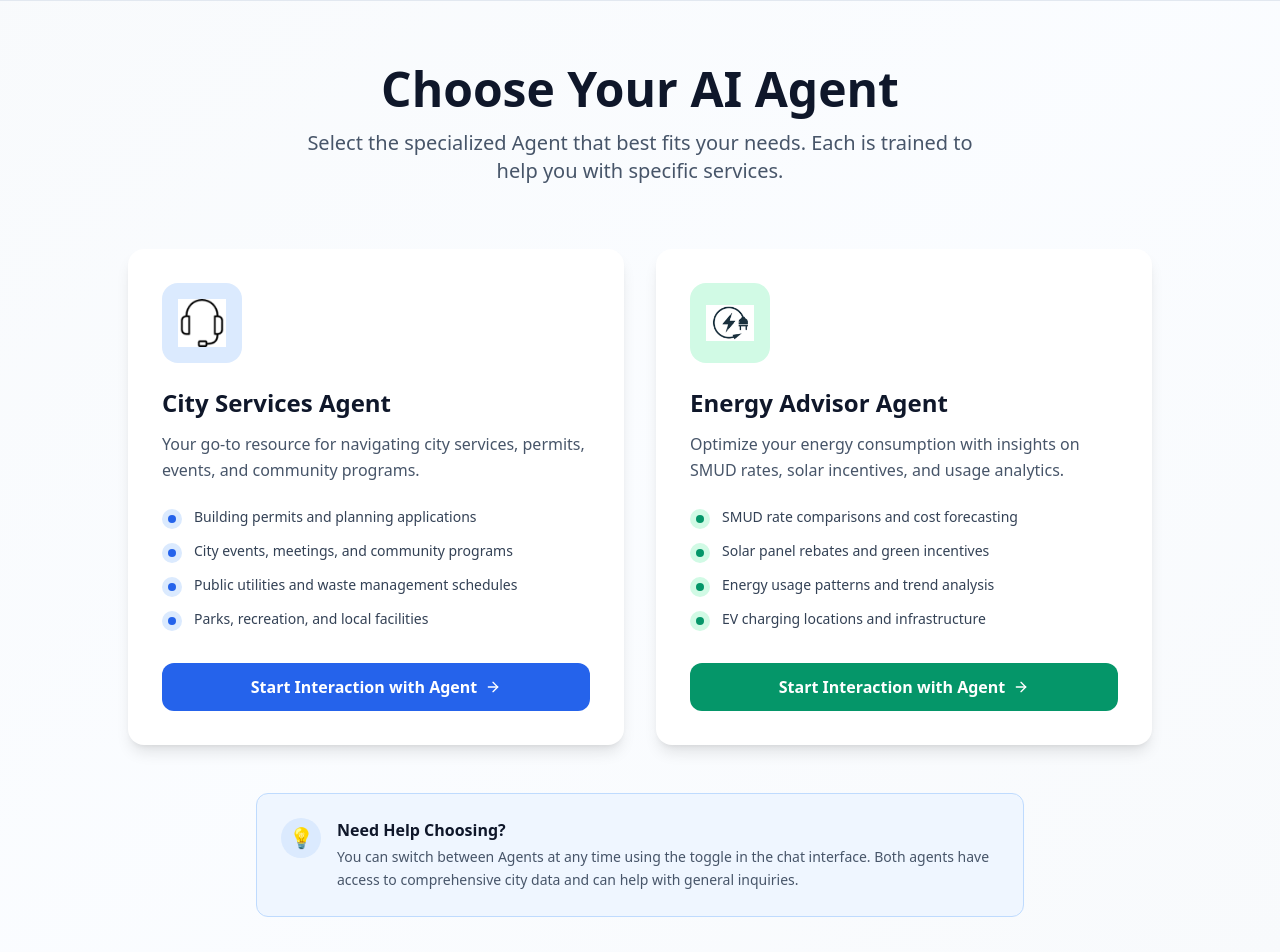
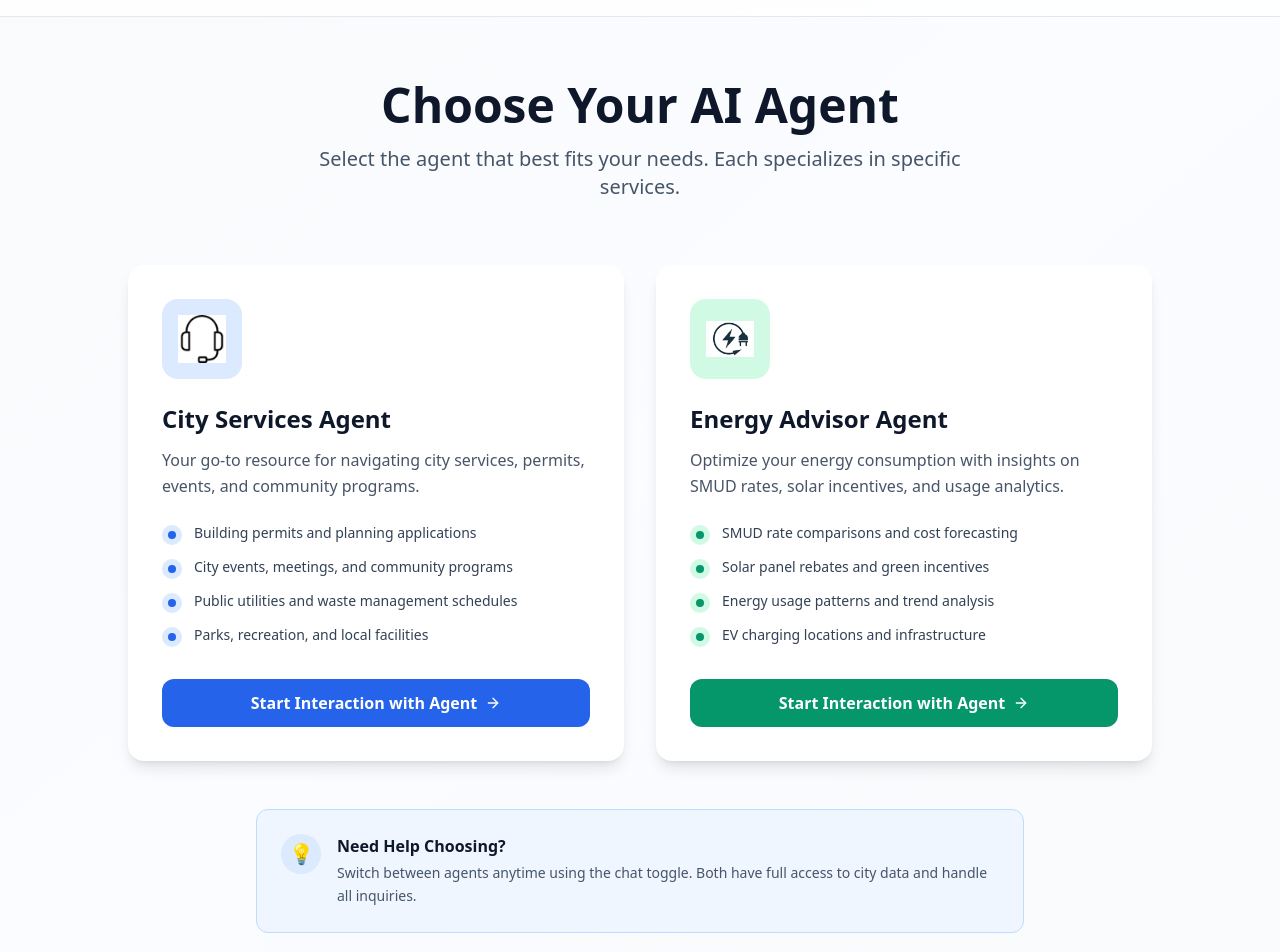
Before and after one commit to Ruthwik2610/Rancho_Cordova-AI, a Next.js app: page /select-agent in a window 1280 px wide. Shown: the part 80-1032 px from the top of the page. Built offline with nearby package versions, Linux system fonts and the light colour scheme; sample sign-in values are in the browser's storage.

Commit message:
Update page.tsx

```diff
--- a/app/select-agent/page.tsx
+++ b/app/select-agent/page.tsx
@@ -34,7 +34,7 @@ export default function SelectAgentPage() {
       {/* Header */}
       <header className="border-b border-slate-200 bg-white/80 backdrop-blur-sm">
         <div className="max-w-7xl mx-auto px-4 sm:px-6 lg:px-8 py-4 flex items-center justify-between">
-          <div className="relative w-48 h-12">
+          <div className="relative w-60 h-16">
             <Image
               src="/static/images.png"
               alt="City of Rancho Cordova"
@@ -64,7 +64,7 @@ export default function SelectAgentPage() {
             Choose Your AI Agent
           </h1>
           <p className="text-xl text-slate-600 max-w-2xl mx-auto">
-            Select the specialized Agent that best fits your needs. Each is trained to help you with specific services.
+            Select the agent that best fits your needs. Each specializes in specific services.
           </p>
         </motion.div>
 
@@ -222,7 +222,7 @@ export default function SelectAgentPage() {
             <div>
               <h3 className="font-semibold text-slate-900 mb-1">Need Help Choosing?</h3>
               <p className="text-sm text-slate-600 leading-relaxed">
-                You can switch between Agents at any time using the toggle in the chat interface. Both agents have access to comprehensive city data and can help with general inquiries.
+                Switch between agents anytime using the chat toggle. Both have full access to city data and handle all inquiries.
               </p>
             </div>
           </div>
```
